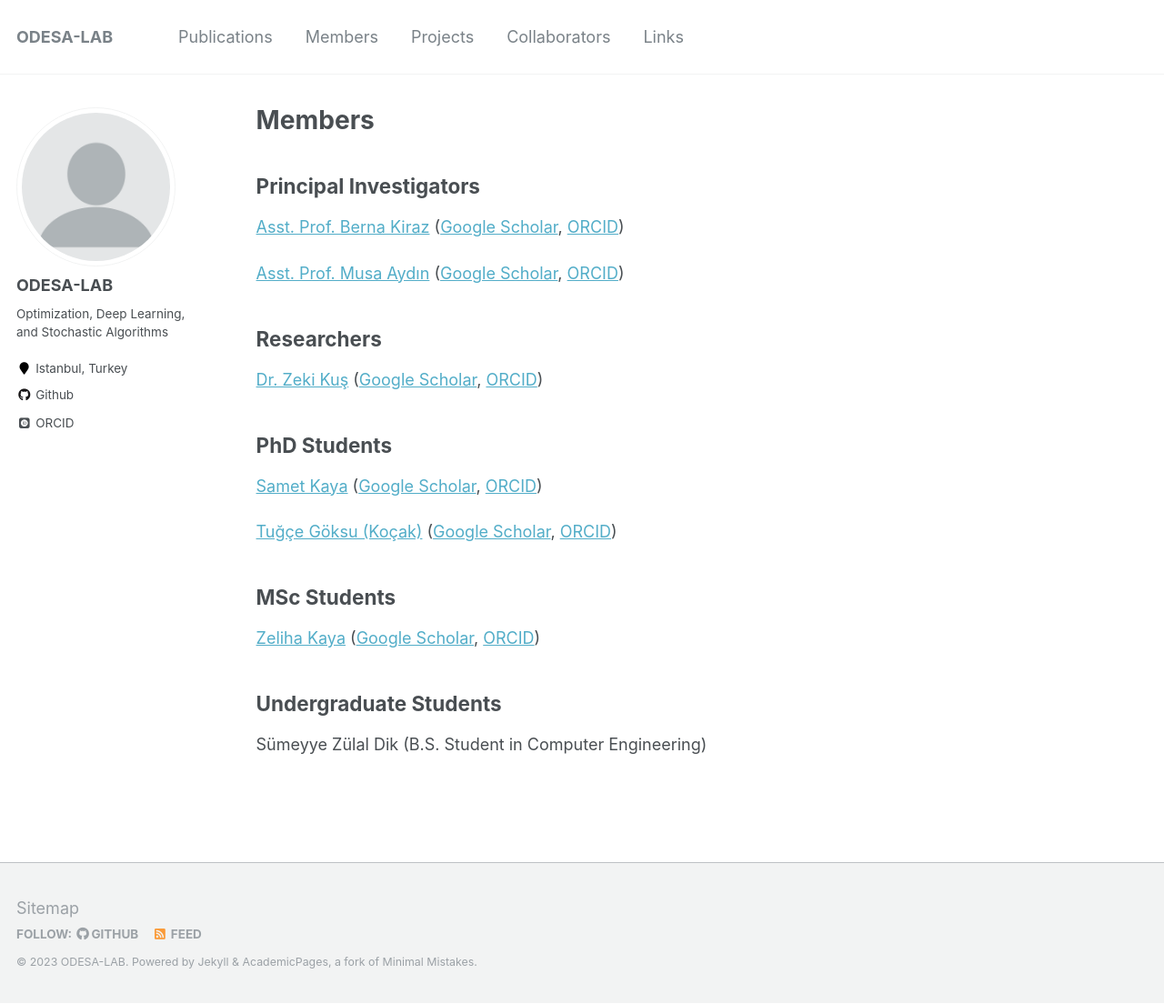
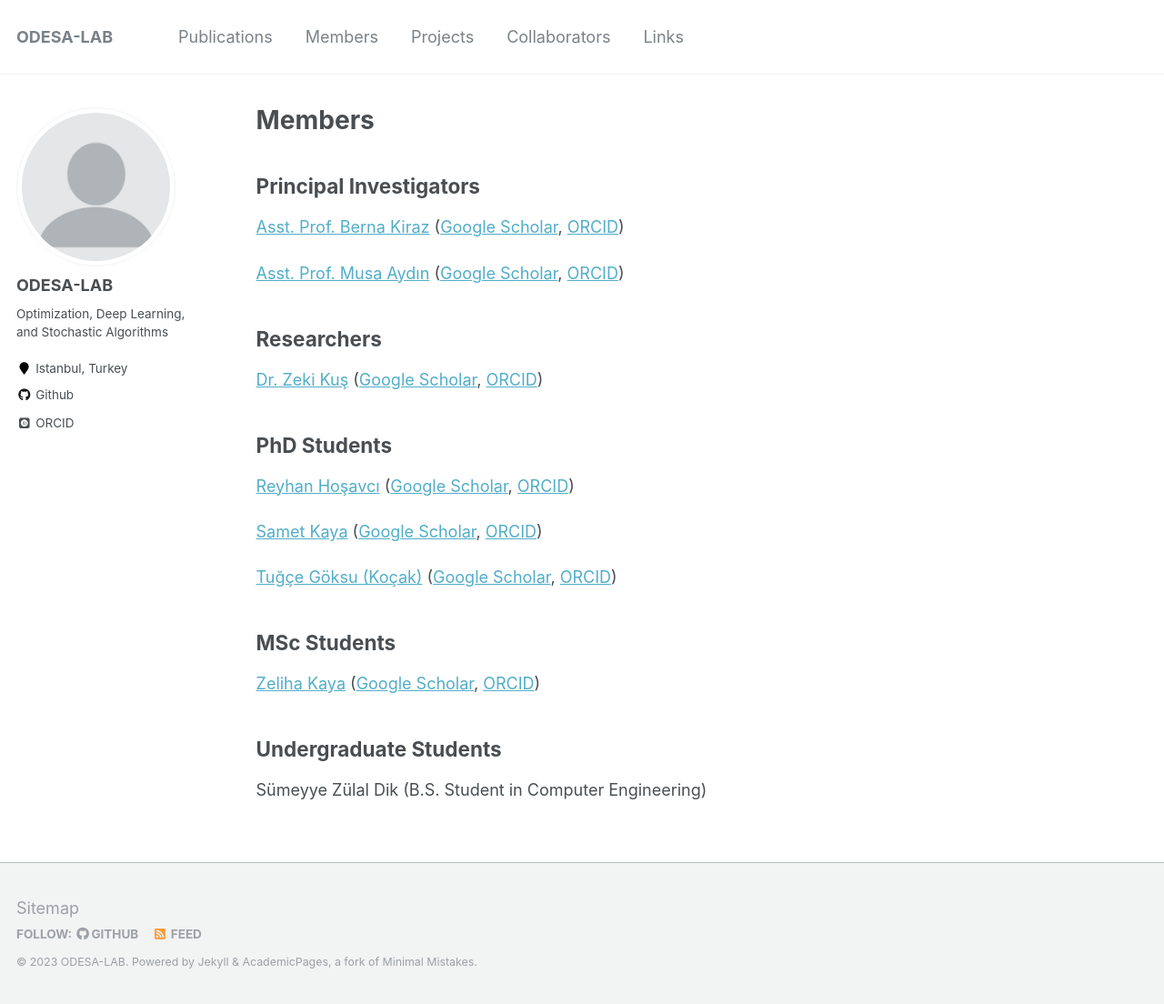
Before and after one commit to ODESALAB/odesalab.github.io, a Jekyll site: the page built from _pages/members.md, in a window 1280 px wide and 1104 px high. Shown: the whole window at 91% size. Built offline with Jekyll 4.4.1, drawn with Linux system fonts in a browser that asks for light colours; some web fonts are replaced.

Commit message:
New Member Added

```diff
--- a/_pages/members.md
+++ b/_pages/members.md
@@ -15,6 +15,7 @@ author_profile: true
 [Dr. Zeki Kuş](https://zkus.fsm.edu.tr/) ([Google Scholar](https://scholar.google.com/citations?user=h2B-3LwAAAAJ), [ORCID](https://orcid.org/0000-0001-8762-7233))
 
 ## PhD Students
+[Reyhan Hoşavcı](https://rgurleyen.fsm.edu.tr/) ([Google Scholar](https://scholar.google.com/citations?user=JrgIgsgAAAAJ&hl=en), [ORCID](https://orcid.org/0000-0003-3384-6670))
 
 [Samet Kaya](https://skaya.fsm.edu.tr/) ([Google Scholar](), [ORCID]())
 
```
